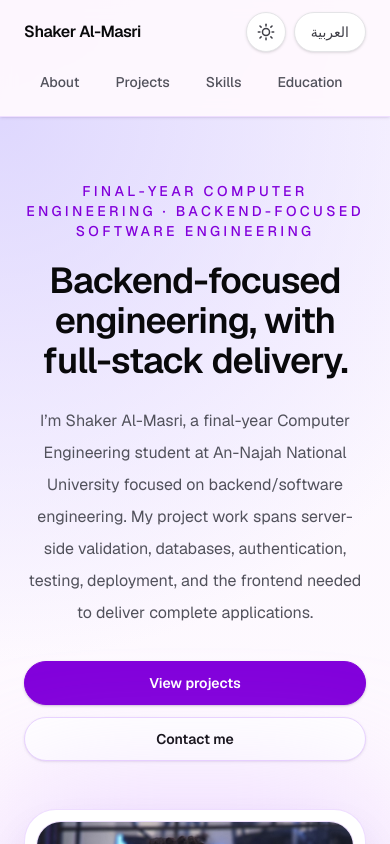
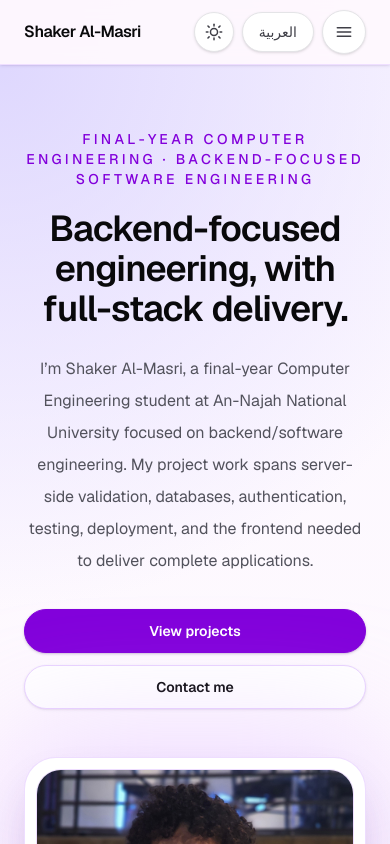
Before and after one commit to ShakerMasri/my-portfolio, a Next.js app: page /en in a window 390 px wide. Shown: the top 844 px of the page. Built offline with nearby package versions, Linux system fonts and the light colour scheme.

Commit message:
feat: complete final portfolio polish

```diff
--- a/src/app/[locale]/layout.tsx
+++ b/src/app/[locale]/layout.tsx
@@ -31,6 +31,10 @@ export function generateStaticParams() {
   return siteConfig.supportedLocales.map((locale) => ({ locale }));
 }
 
+function getOpenGraphLocale(locale: (typeof siteConfig.supportedLocales)[number]) {
+  return locale === "ar" ? "ar_PS" : "en_US";
+}
+
 export async function generateMetadata({
   params,
 }: Pick<LocaleLayoutProps, "params">): Promise<Metadata> {
@@ -39,6 +43,13 @@ export async function generateMetadata({
 
   const title = siteConfig.title[locale];
   const description = siteConfig.description[locale];
+  const languageAlternates = Object.fromEntries([
+    ...siteConfig.supportedLocales.map(
+      (supportedLocale) =>
+        [supportedLocale, `/${supportedLocale}`] as const,
+    ),
+    ["x-default", `/${siteConfig.defaultLocale}`] as const,
+  ]);
 
   return {
     metadataBase: new URL(siteConfig.url),
@@ -57,12 +68,7 @@ export async function generateMetadata({
     },
     alternates: {
       canonical: `/${locale}`,
-      languages: Object.fromEntries(
-        siteConfig.supportedLocales.map((supportedLocale) => [
-          supportedLocale,
-          `/${supportedLocale}`,
-        ]),
-      ),
+      languages: languageAlternates,
     },
     openGraph: {
       title,
@@ -70,10 +76,10 @@ export async function generateMetadata({
       siteName: siteConfig.name,
       type: "website",
       url: `/${locale}`,
-      locale,
-      alternateLocale: siteConfig.supportedLocales.filter(
-        (supportedLocale) => supportedLocale !== locale,
-      ),
+      locale: getOpenGraphLocale(locale),
+      alternateLocale: siteConfig.supportedLocales
+        .filter((supportedLocale) => supportedLocale !== locale)
+        .map(getOpenGraphLocale),
     },
     twitter: {
       card: "summary",
--- /dev/null
+++ b/src/components/layout/mobile-navigation.tsx
@@ -0,0 +1,114 @@
+"use client";
+
+import Link from "next/link";
+import { useEffect, useRef, useState } from "react";
+
+import { navigation } from "@/config/navigation";
+import { getLocalizedText } from "@/i18n/locales";
+import type { Locale, NavigationItem } from "@/types/portfolio";
+
+function getLocalizedHref(item: NavigationItem, locale: Locale) {
+  return `/${locale}${item.href}`;
+}
+
+type MobileNavigationProps = Readonly<{
+  locale: Locale;
+}>;
+
+export function MobileNavigation({ locale }: MobileNavigationProps) {
+  const [isOpen, setIsOpen] = useState(false);
+  const buttonRef = useRef<HTMLButtonElement>(null);
+  const firstLinkRef = useRef<HTMLAnchorElement>(null);
+
+  useEffect(() => {
+    if (!isOpen) {
+      return;
+    }
+
+    firstLinkRef.current?.focus();
+
+    function handleKeyDown(event: KeyboardEvent) {
+      if (event.key === "Escape") {
+        setIsOpen(false);
+        buttonRef.current?.focus();
+      }
+    }
+
+    document.addEventListener("keydown", handleKeyDown);
+
+    return () => {
+      document.removeEventListener("keydown", handleKeyDown);
+    };
+  }, [isOpen]);
+
+  const menuLabel = locale === "en" ? "Main navigation" : "التنقل الرئيسي";
+  const buttonLabel =
+    locale === "en"
+      ? isOpen
+        ? "Close navigation menu"
+        : "Open navigation menu"
+      : isOpen
+        ? "إغلاق قائمة التنقل"
+        : "فتح قائمة التنقل";
+
+  return (
+    <div className="relative lg:hidden">
+      <button
+        ref={buttonRef}
+        type="button"
+        aria-controls="mobile-primary-navigation"
+        aria-expanded={isOpen}
+        aria-label={buttonLabel}
+        className="inline-flex size-11 items-center justify-center rounded-full border border-zinc-200 bg-white text-zinc-700 shadow-sm transition hover:border-purple-300 hover:bg-purple-50 hover:text-purple-700 focus-visible:outline focus-visible:outline-2 focus-visible:outline-offset-2 focus-visible:outline-purple-600 dark:border-white/10 dark:bg-zinc-900 dark:text-zinc-200 dark:hover:border-purple-400/50 dark:hover:bg-purple-400/10 dark:hover:text-purple-200 dark:focus-visible:outline-purple-300 motion-reduce:transition-none"
+        onClick={() => setIsOpen((current) => !current)}
+      >
+        <svg
+          aria-hidden="true"
+          className="size-5"
+          fill="none"
+          stroke="currentColor"
+          strokeLinecap="round"
+          strokeLinejoin="round"
+          strokeWidth="1.8"
+          viewBox="0 0 24 24"
+        >
+          {isOpen ? (
+            <>
+              <path d="m6 6 12 12" />
+              <path d="m18 6-12 12" />
+            </>
+          ) : (
+            <>
+              <path d="M4 7h16" />
+              <path d="M4 12h16" />
+              <path d="M4 17h16" />
+            </>
+          )}
+        </svg>
+      </button>
+
+      {isOpen && (
+        <nav
+          id="mobile-primary-navigation"
+          aria-label={menuLabel}
+          className="absolute end-0 top-[calc(100%+0.75rem)] z-50 w-64 max-w-[calc(100vw-2rem)] rounded-2xl border border-purple-200/80 bg-white p-2 shadow-xl shadow-purple-950/15 ring-1 ring-white/80 dark:border-white/10 dark:bg-zinc-950 dark:shadow-black/30 dark:ring-transparent"
+        >
+          <ul className="space-y-1">
+            {navigation.map((item, index) => (
+              <li key={item.href}>
+                <Link
+                  ref={index === 0 ? firstLinkRef : undefined}
+                  href={getLocalizedHref(item, locale)}
+                  className="flex min-h-11 items-center rounded-xl px-4 py-2.5 text-sm font-medium text-zinc-700 transition hover:bg-purple-50 hover:text-purple-800 focus-visible:outline focus-visible:outline-2 focus-visible:outline-offset-1 focus-visible:outline-purple-600 dark:text-zinc-200 dark:hover:bg-purple-400/10 dark:hover:text-purple-200 dark:focus-visible:outline-purple-300 motion-reduce:transition-none"
+                  onClick={() => setIsOpen(false)}
+                >
+                  {getLocalizedText(item.label, locale)}
+                </Link>
+              </li>
+            ))}
+          </ul>
+        </nav>
+      )}
+    </div>
+  );
+}
--- a/src/components/layout/site-header.tsx
+++ b/src/components/layout/site-header.tsx
@@ -1,16 +1,14 @@
 import Link from "next/link";
+
+import { MobileNavigation } from "@/components/layout/mobile-navigation";
+import { Container } from "@/components/ui/container";
+import { ThemeToggle } from "@/components/ui/theme-toggle";
 import { navigation, profile } from "@/config";
 import { getLocalizedText } from "@/i18n/locales";
 import type { Locale, NavigationItem } from "@/types/portfolio";
-import { Container } from "@/components/ui/container";
-import { ThemeToggle } from "@/components/ui/theme-toggle";
 import { LanguageSwitcher } from "./language-switcher";
 
 function getLocalizedHref(item: NavigationItem, locale: Locale) {
-  if (item.href.startsWith("#")) {
-    return `/${locale}${item.href}`;
-  }
-
   return `/${locale}${item.href}`;
 }
 
@@ -21,11 +19,10 @@ type SiteHeaderProps = Readonly<{
 export function SiteHeader({ locale }: SiteHeaderProps) {
   return (
     <header className="sticky top-0 z-30 border-b border-purple-200/70 bg-[#fffafe]/90 shadow-sm shadow-purple-950/10 backdrop-blur dark:border-white/10 dark:bg-background/90 dark:shadow-black/20">
-      <Container className="flex flex-col gap-3 py-3 md:min-h-16 md:flex-row md:items-center md:justify-between md:py-0">
-        <div className="flex items-center justify-between gap-4">
+      <Container className="flex min-h-16 flex-wrap items-center gap-2 py-2 lg:flex-nowrap lg:justify-between lg:py-0">
         <Link
           href={`/${locale}`}
-            className="font-semibold tracking-tight text-zinc-950 transition hover:text-purple-700 focus-visible:outline focus-visible:outline-2 focus-visible:outline-offset-4 focus-visible:outline-purple-600 dark:text-zinc-50 dark:hover:text-purple-300 dark:focus-visible:outline-purple-300"
+          className="shrink-0 font-semibold tracking-tight text-zinc-950 transition hover:text-purple-700 focus-visible:outline focus-visible:outline-2 focus-visible:outline-offset-4 focus-visible:outline-purple-600 dark:text-zinc-50 dark:hover:text-purple-300 dark:focus-visible:outline-purple-300"
           aria-label={
             locale === "en" ? "Go to homepage" : "الانتقال إلى الصفحة الرئيسية"
           }
@@ -33,15 +30,12 @@ export function SiteHeader({ locale }: SiteHeaderProps) {
           {profile.displayName}
         </Link>
 
-          <div className="flex items-center gap-2 md:hidden">
-            <ThemeToggle locale={locale} />
-            <LanguageSwitcher locale={locale} />
-          </div>
-        </div>
-
+        <div className="hidden items-center gap-2 lg:flex">
           <nav
-          className="flex gap-1 overflow-x-auto pb-1 md:overflow-visible md:pb-0"
-          aria-label={locale === "en" ? "Main navigation" : "التنقل الرئيسي"}
+            className="flex gap-1"
+            aria-label={
+              locale === "en" ? "Main navigation" : "التنقل الرئيسي"
+            }
           >
             {navigation.map((item) => (
               <Link
@@ -54,9 +48,16 @@ export function SiteHeader({ locale }: SiteHeaderProps) {
             ))}
           </nav>
 
-        <div className="hidden items-center gap-2 md:flex">
+          <div className="flex items-center gap-2">
             <ThemeToggle locale={locale} />
             <LanguageSwitcher locale={locale} />
+          </div>
+        </div>
+
+        <div className="ms-auto flex items-center gap-2 lg:hidden">
+          <ThemeToggle locale={locale} />
+          <LanguageSwitcher locale={locale} />
+          <MobileNavigation locale={locale} />
         </div>
       </Container>
     </header>
--- a/src/components/sections/certifications-section.tsx
+++ b/src/components/sections/certifications-section.tsx
@@ -23,8 +23,7 @@ const certificationsSectionCopy = {
     eyebrow: "Certifications & Workshops",
     title: "Learning milestones that support my project work.",
     description:
-      "A focused list of completed courses and workshop certificates. The section is kept concise so certificates support the portfolio without replacing real project evidence.",
-    topicsLabel: "Covered topics",
+      "A compact record of completed and in-progress learning that supports the project work above.",
     emptyTitle: "Certifications will be added after the details are ready.",
     emptyText:
       "This section is wired to typed certification data without inventing credentials.",
@@ -33,8 +32,7 @@ const certificationsSectionCopy = {
     eyebrow: "الشهادات وورش العمل",
     title: "محطات تعلم تدعم عملي على المشاريع.",
     description:
-      "قائمة مركّزة للدورات المكتملة وشهادات ورش العمل. أبقي هذا القسم مختصراً حتى يدعم المشاريع بدون أن يحل مكان إثبات العمل العملي.",
-    topicsLabel: "المواضيع المغطاة",
+      "سجل مختصر للتعلم المكتمل والجاري، يدعم المشاريع العملية المعروضة أعلاه.",
     emptyTitle: "ستتم إضافة الشهادات بعد تجهيز التفاصيل.",
     emptyText: "هذا القسم مربوط ببيانات typed بدون اختراع شهادات أو إنجازات.",
   },
@@ -63,7 +61,6 @@ const typeLabels: Record<Locale, Record<CertificationType, string>> = {
 };
 
 function CertificationCard({ certification, locale }: CertificationCardProps) {
-  const copy = certificationsSectionCopy[locale];
   const title = getLocalizedText(certification.title, locale);
   const provider = getLocalizedText(certification.provider, locale);
   const date = certification.date
@@ -73,64 +70,37 @@ function CertificationCard({ certification, locale }: CertificationCardProps) {
     ? getLocalizedText(certification.detail, locale)
     : undefined;
   const description = getLocalizedText(certification.description, locale);
+  const metadata = [date, detail].filter(
+    (value): value is string => Boolean(value),
+  );
 
   return (
-    <article className="flex h-full flex-col rounded-3xl border border-purple-200/70 bg-white p-6 shadow-xl shadow-purple-950/10 ring-1 ring-white/80 transition duration-200 hover:-translate-y-0.5 hover:border-purple-300 hover:shadow-purple-950/20 dark:border-white/10 dark:bg-zinc-950 dark:shadow-black/20 dark:ring-transparent dark:hover:border-purple-400/30 motion-reduce:transition-none sm:p-7">
-      <div className="flex flex-wrap items-center gap-2">
-        <span className="rounded-full border border-purple-200 bg-purple-50 px-3 py-1 text-xs font-semibold text-purple-900 dark:border-purple-400/20 dark:bg-purple-400/10 dark:text-purple-200">
+    <article className="h-full rounded-2xl border border-purple-200/60 bg-white/80 p-5 shadow-sm shadow-purple-950/5 ring-1 ring-white/70 dark:border-white/10 dark:bg-zinc-950 dark:shadow-none dark:ring-transparent">
+      <div className="flex flex-wrap items-center justify-between gap-3">
+        <span className="text-xs font-medium text-zinc-500 dark:text-zinc-400">
+          {typeLabels[locale][certification.type]}
+        </span>
+        <span className="rounded-full border border-purple-200 bg-purple-50 px-2.5 py-1 text-xs font-semibold text-purple-900 dark:border-purple-400/20 dark:bg-purple-400/10 dark:text-purple-200">
           {statusLabels[locale][certification.status]}
-        </span>
-        <span className="rounded-full border border-zinc-200 bg-zinc-50 px-3 py-1 text-xs font-semibold text-zinc-600 dark:border-white/10 dark:bg-zinc-900 dark:text-zinc-300">
-          {typeLabels[locale][certification.type]}
         </span>
       </div>
 
-      <div className="mt-5">
-        <h3 className="text-xl font-semibold tracking-tight text-zinc-950 dark:text-zinc-50">
+      <h3 className="mt-4 text-lg font-semibold tracking-tight text-zinc-950 dark:text-zinc-50">
         {title}
       </h3>
-        <p className="mt-2 text-sm font-medium text-purple-800 dark:text-purple-200">
+      <p className="mt-1.5 text-sm font-medium text-purple-800 dark:text-purple-200">
         {provider}
       </p>
-      </div>
 
-      <div className="mt-4 flex flex-wrap gap-2 text-xs font-medium text-zinc-600 dark:text-zinc-300">
-        {date && (
-          <span className="rounded-full border border-zinc-200 bg-zinc-50 px-3 py-1.5 dark:border-white/10 dark:bg-zinc-900">
-            {date}
-          </span>
+      {metadata.length > 0 && (
+        <p className="mt-3 text-xs leading-5 text-zinc-500 dark:text-zinc-400">
+          {metadata.join(" · ")}
+        </p>
       )}
-        {detail && (
-          <span className="rounded-full border border-zinc-200 bg-zinc-50 px-3 py-1.5 dark:border-white/10 dark:bg-zinc-900">
-            {detail}
-          </span>
-        )}
-      </div>
 
-      <p className="mt-5 flex-1 text-sm leading-6 text-zinc-600 dark:text-zinc-300">
+      <p className="mt-4 text-sm leading-6 text-zinc-600 dark:text-zinc-300">
         {description}
       </p>
-
-      {certification.topics && certification.topics.length > 0 && (
-        <div className="mt-6 border-t border-zinc-200 pt-5 dark:border-white/10">
-          <p className="text-xs font-semibold uppercase tracking-[0.18em] text-zinc-500 dark:text-zinc-400">
-            {copy.topicsLabel}
-          </p>
-          <ul
-            className="mt-3 flex flex-wrap gap-2"
-            aria-label={`${copy.topicsLabel}: ${title}`}
-          >
-            {certification.topics.map((topic) => (
-              <li
-                key={topic.en}
-                className="rounded-full border border-purple-200/80 bg-purple-50 px-3 py-1.5 text-xs font-medium text-purple-950 shadow-sm shadow-purple-950/5 dark:border-white/10 dark:bg-zinc-900 dark:text-zinc-300 dark:shadow-none"
-              >
-                {getLocalizedText(topic, locale)}
-              </li>
-            ))}
-          </ul>
-        </div>
-      )}
     </article>
   );
 }
@@ -147,18 +117,13 @@ export function CertificationsSection({ locale }: CertificationsSectionProps) {
       className="border-t border-purple-200/70 bg-white/75 dark:border-white/10 dark:bg-zinc-950"
     >
       {certifications.length > 0 ? (
-        <>
-          <div className="grid gap-6 md:grid-cols-2">
+        <div className="grid gap-4 md:grid-cols-2">
           {certifications.map((certification, index) => (
-              <Reveal key={certification.title.en} delayMs={index * 80}>
-                <CertificationCard
-                  certification={certification}
-                  locale={locale}
-                />
+            <Reveal key={certification.title.en} delayMs={index * 60}>
+              <CertificationCard certification={certification} locale={locale} />
             </Reveal>
           ))}
         </div>
-        </>
       ) : (
         <Reveal>
           <div className="rounded-3xl border border-dashed border-purple-300/80 bg-white p-6 shadow-md shadow-purple-950/10 dark:border-purple-400/30 dark:bg-purple-400/5 dark:shadow-black/20 sm:p-8">
--- a/src/components/sections/contact-section.tsx
+++ b/src/components/sections/contact-section.tsx
@@ -11,14 +11,14 @@ type ContactSectionProps = Readonly<{
 const contactCopy = {
   en: {
     eyebrow: "Contact",
-    title: "Let’s talk about software engineering opportunities and practical web systems.",
+    title: "Open to junior software engineering opportunities and meaningful technical collaboration.",
     description:
-      "A simple, direct contact area for professional conversations. For now, contact stays link-based instead of using a form, keeping the site simple, privacy-friendly, and easier to secure.",
+      "I’m especially interested in backend and full-stack roles, internships, graduate opportunities, and collaboration on technically meaningful software projects.",
     contextTitle: "Good reasons to reach out",
     contextItems: [
-      "Backend and software engineering opportunities",
-      "Full-stack development roles or project collaboration",
-      "Collaboration around practical software and Computer Engineering ideas",
+      "Junior backend and software engineering roles",
+      "Full-stack, internship, and graduate opportunities",
+      "Collaboration on technically meaningful software projects",
     ],
     linksTitle: "Public contact links",
     emptyTitle: "Contact links are not configured yet.",
@@ -38,14 +38,14 @@ const contactCopy = {
   },
   ar: {
     eyebrow: "تواصل",
-    title: "لنتحدث عن فرص هندسة البرمجيات وأنظمة ويب عملية.",
+    title: "منفتح على فرص هندسة برمجيات للمستوى المبتدئ وتعاون تقني هادف.",
     description:
-      "قسم تواصل بسيط ومباشر للمحادثات المهنية. حالياً يبقى التواصل عبر الروابط بدل نموذج تواصل، حتى يبقى الموقع بسيطاً، أفضل للخصوصية، وأسهل في التأمين.",
+      "أهتم خصوصاً بأدوار الباك إند وFull-stack، وفرص التدريب والتخرج، إضافة إلى التعاون في مشاريع برمجية ذات تحديات تقنية واضحة.",
     contextTitle: "أسباب مناسبة للتواصل",
     contextItems: [
-      "فرص في هندسة البرمجيات والباك إند",
-      "أدوار Full-stack أو تعاون في مشاريع برمجية",
-      "تعاون حول أفكار برمجية وعملية مرتبطة بهندسة الحاسوب",
+      "أدوار هندسة برمجيات وباك إند للمستوى المبتدئ",
+      "فرص Full-stack والتدريب والفرص المخصصة للخريجين",
+      "التعاون في مشاريع برمجية ذات قيمة تقنية واضحة",
     ],
     linksTitle: "روابط التواصل العامة",
     emptyTitle: "روابط التواصل غير مضافة حالياً.",
```
Also changed, not shown: scripts/zipem.mjs (+10 -4 lines), 1 other file (tests, documents, lock files or other folders). Lines whose indentation alone changed are shown as unchanged.
